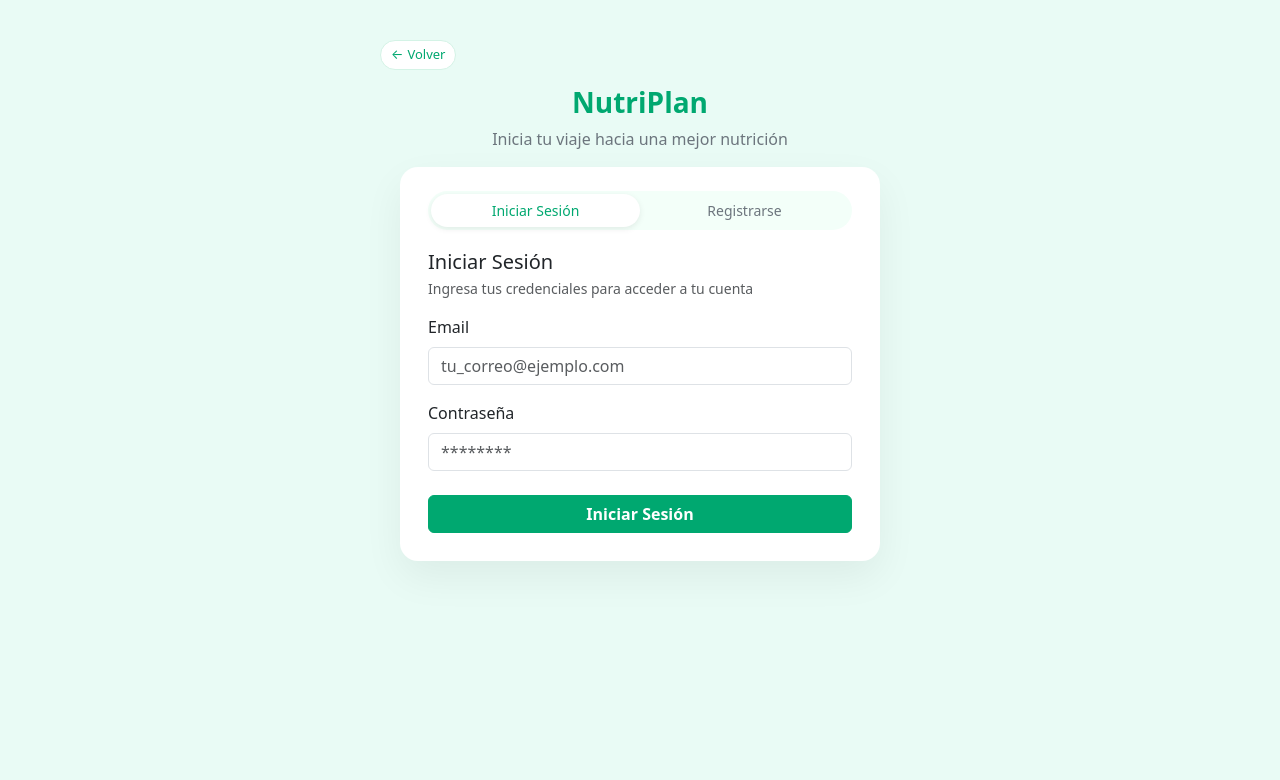
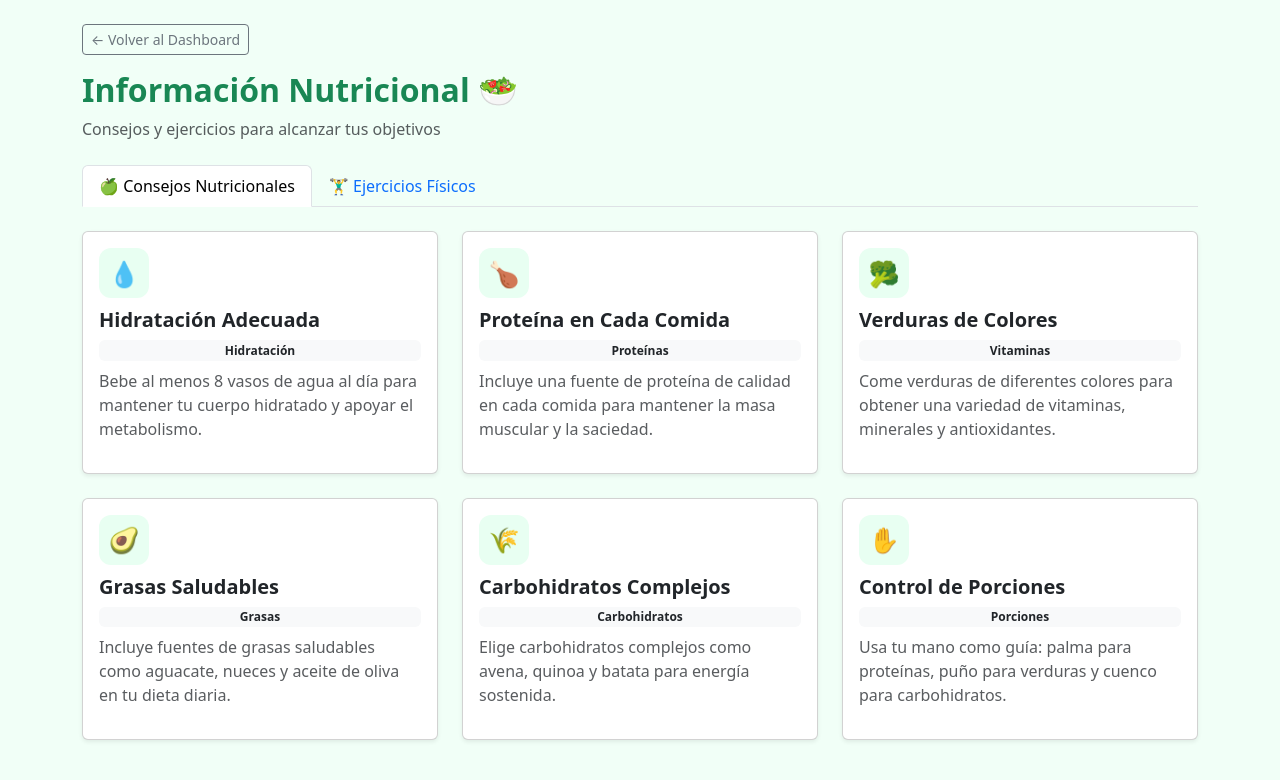
Before and after one commit to carletcruzpineda-code/Proyecto_NutriPlan, a React app in the folder nutriplan/frontend/: page /info in a window 1280 px wide. Before the commit this address led to /login. Shown: the top 780 px of the page. Built offline with nearby package versions, Linux system fonts and the light colour scheme; the HTML template or start-up script is replaced by a standard one.

Commit message:
edicion de dashboard y plan nutricional mas sus respectivos estilos

```diff
--- a/nutriplan/frontend/src/pages/Dashboard.jsx
+++ b/nutriplan/frontend/src/pages/Dashboard.jsx
@@ -1,56 +1,131 @@
-// src/pages/Dashboard.jsx
-import { useContext } from "react";
+import { useContext, useEffect, useState } from "react";
 import { AuthContext } from "../context/AuthContext.jsx";
+import api from "../api/http.js";
 
 export default function Dashboard() {
-  const { usuario } = useContext(AuthContext);
+  const { user } = useContext(AuthContext);
+  const [indicadores, setIndicadores] = useState(null);
+  const [loading, setLoading] = useState(true);
+
+  useEffect(() => {
+    cargarIndicadores();
+  }, []);
+
+  const cargarIndicadores = async () => {
+    try {
+      const resp = await api.get("indicadores/");
+      setIndicadores(resp.data);
+    } catch (error) {
+      console.error(error);
+    } finally {
+      setLoading(false);
+    }
+  };
 
   return (
-    <div>
-      <h2 className="mb-3">Dashboard</h2>
+    <div className="container mt-4">
 
-      <div className="mb-4">
-        <p className="lead mb-1">
-          Bienvenido, <strong>{usuario?.nombre}</strong>
-        </p>
-        <small className="text-muted">Correo: {usuario?.correo}</small>
+      {/* Bienvenida */}
+      <div className="d-flex justify-content-between align-items-center mb-4">
+        <div>
+          <h2 className="fw-bold">¡Hola, {user?.nombre}!</h2>
+          <p className="text-muted">
+            Registra tus comidas y mantén un seguimiento de tu nutrición diaria
+          </p>
+        </div>
+
+        {/* Avatar con inicial */}
+        <div
+          style={{
+            width: 60,
+            height: 60,
+            borderRadius: "50%",
+            background: "#00a870",
+            display: "flex",
+            justifyContent: "center",
+            alignItems: "center",
+            color: "white",
+            fontSize: 26,
+            fontWeight: "bold",
+          }}
+        >
+          {user?.nombre?.charAt(0).toUpperCase()}
+        </div>
       </div>
 
-      <div className="row g-3">
-        <div className="col-md-4">
-          <div className="card shadow-sm h-100">
-            <div className="card-body">
-              <h5 className="card-title">Progreso</h5>
-              <p className="card-text">
-                Aquí mostraremos más adelante tus indicadores de progreso
-                usando el endpoint <code>/indicadores/</code>.
-              </p>
+      {/* Botones principales */}
+      <div className="mb-4 d-flex gap-3">
+        <a href="/info" className="btn btn-outline-success">
+          📘 Información Nutricional
+        </a>
+
+        <button className="btn btn-success">
+          ➕ Agregar Comida
+        </button>
+      </div>
+
+      {/* Grid principal */}
+      <div className="row g-4">
+
+        {/* TARJETA PRINCIPAL TOT NUTRICIONALES */}
+        <div className="col-12">
+          <div className="card p-3 shadow-sm">
+            <h5 className="fw-bold">Totales Nutricionales del Día</h5>
+            <p className="text-muted">Balance nutricional equilibrado</p>
+
+            {/* Indicadores numéricos */}
+            <div className="row text-center mt-3">
+              <div className="col-md-3">
+                <h1 className="text-success">{indicadores?.calorias || 0}</h1>
+                <p>Calorías</p>
+              </div>
+              <div className="col-md-3">
+                <h1 className="text-warning">{indicadores?.proteinas || 0}</h1>
+                <p>Proteínas</p>
+              </div>
+              <div className="col-md-3">
+                <h1 className="text-primary">{indicadores?.carbohidratos || 0}</h1>
+                <p>Carbohidratos</p>
+              </div>
+              <div className="col-md-3">
+                <h1 className="text-danger">{indicadores?.grasas || 0}</h1>
+                <p>Grasas</p>
+              </div>
             </div>
           </div>
         </div>
 
-        <div className="col-md-4">
-          <div className="card shadow-sm h-100">
-            <div className="card-body">
-              <h5 className="card-title">Planes nutricionales</h5>
-              <p className="card-text">
-                Aquí podrás ver y gestionar tus planes de alimentación desde
-                <code> /planes/</code>.
-              </p>
+        {/* Distribución de Macronutrientes */}
+        <div className="col-md-6">
+          <div className="card p-3 shadow-sm h-100">
+            <h5 className="fw-bold">Distribución de Macronutrientes Hoy</h5>
+            <p className="text-muted">Sin datos del día actual</p>
+          </div>
+        </div>
+
+        {/* Gráfica 7 días */}
+        <div className="col-md-6">
+          <div className="card p-3 shadow-sm h-100">
+            <h5 className="fw-bold">Evolución de Calorías (7 días)</h5>
+            <p className="text-muted">Gráfica vendrá aquí…</p>
+          </div>
+        </div>
+
+        {/* Comidas del día */}
+        <div className="col-12">
+          <div className="card p-4 shadow-sm">
+            <h5 className="fw-bold text-center mb-3">No hay comidas registradas</h5>
+            <p className="text-center text-muted">
+              ¡Empieza agregando tu primera comida del día!
+            </p>
+            <div className="text-center">
+              <button className="btn btn-success">
+                ➕ Agregar Primera Comida
+              </button>
             </div>
           </div>
         </div>
 
-        <div className="col-md-4">
-          <div className="card shadow-sm h-100">
-            <div className="card-body">
-              <h5 className="card-title">Artículos</h5>
-              <p className="card-text">
-                Más adelante conectamos esta sección con <code>/articulos/</code>.
-              </p>
-            </div>
-          </div>
-        </div>
       </div>
     </div>
   );
--- /dev/null
+++ b/nutriplan/frontend/src/pages/InfoNutricional.jsx
@@ -0,0 +1,130 @@
+// src/pages/InfoNutricional.jsx
+import { Link } from "react-router-dom";
+import "./info.css";
+
+export default function InfoNutricional() {
+  const consejos = [
+    {
+      icono: "💧",
+      titulo: "Hidratación Adecuada",
+      categoria: "Hidratación",
+      texto: "Bebe al menos 8 vasos de agua al día para mantener tu cuerpo hidratado y apoyar el metabolismo.",
+    },
+    {
+      icono: "🍗",
+      titulo: "Proteína en Cada Comida",
+      categoria: "Proteínas",
+      texto: "Incluye una fuente de proteína de calidad en cada comida para mantener la masa muscular y la saciedad.",
+    },
+    {
+      icono: "🥦",
+      titulo: "Verduras de Colores",
+      categoria: "Vitaminas",
+      texto: "Come verduras de diferentes colores para obtener una variedad de vitaminas, minerales y antioxidantes.",
+    },
+    {
+      icono: "🥑",
+      titulo: "Grasas Saludables",
+      categoria: "Grasas",
+      texto: "Incluye fuentes de grasas saludables como aguacate, nueces y aceite de oliva en tu dieta diaria.",
+    },
+    {
+      icono: "🌾",
+      titulo: "Carbohidratos Complejos",
+      categoria: "Carbohidratos",
+      texto: "Elige carbohidratos complejos como avena, quinoa y batata para energía sostenida.",
+    },
+    {
+      icono: "✋",
+      titulo: "Control de Porciones",
+      categoria: "Porciones",
+      texto: "Usa tu mano como guía: palma para proteínas, puño para verduras y cuenco para carbohidratos.",
+    }
+  ];
+
+  const ejercicios = [
+    {
+      icono: "🚶‍♂️",
+      titulo: "Caminata Rápida",
+      categoria: "Cardio",
+      texto: "Realiza 30 minutos de caminata rápida para mejorar tu resistencia cardiovascular.",
+    },
+    {
+      icono: "🏋️‍♂️",
+      titulo: "Fuerza Básica",
+      categoria: "Fuerza",
+      texto: "Haz ejercicios simples como sentadillas, planchas y flexiones para fortalecer tus músculos.",
+    },
+    {
+      icono: "🧘‍♀️",
+      titulo: "Estiramiento",
+      categoria: "Flexibilidad",
+      texto: "Incluye estiramientos diarios para mejorar la movilidad y reducir tensiones.",
+    },
+  ];
+
+  return (
+    <div className="container py-4">
+
+      {/* VOLVER */}
+      <Link to="/dashboard" className="btn btn-sm btn-outline-secondary mb-3">
+        ← Volver al Dashboard
+      </Link>
+
+      {/* TÍTULO */}
+      <h2 className="fw-bold text-success">Información Nutricional 🥗</h2>
+      <p className="text-muted">Consejos y ejercicios para alcanzar tus objetivos</p>
+
+      {/* TABS */}
+      <ul className="nav nav-tabs mt-4" id="infoTabs">
+        <li className="nav-item">
+          <button className="nav-link active" data-bs-toggle="tab" data-bs-target="#tab1">
+            🍏 Consejos Nutricionales
+          </button>
+        </li>
+        <li className="nav-item">
+          <button className="nav-link" data-bs-toggle="tab" data-bs-target="#tab2">
+            🏋️‍♂️ Ejercicios Físicos
+          </button>
+        </li>
+      </ul>
+
+      {/* CONTENIDO DE TABS */}
+      <div className="tab-content mt-4">
+
+        {/* TAB 1 */}
+        <div className="tab-pane fade show active" id="tab1">
+          <div className="row g-4">
+            {consejos.map((c, i) => (
+              <div className="col-md-4" key={i}>
+                <div className="card shadow-sm p-3 info-card">
+                  <div className="icon-box">{c.icono}</div>
+                  <h5 className="fw-bold">{c.titulo}</h5>
+                  <span className="badge bg-light text-dark mb-2">{c.categoria}</span>
+                  <p className="text-muted">{c.texto}</p>
+                </div>
+              </div>
+            ))}
+          </div>
+        </div>
+
+        {/* TAB 2 */}
+        <div className="tab-pane fade" id="tab2">
+          <div className="row g-4">
+            {ejercicios.map((e, i) => (
+              <div className="col-md-4" key={i}>
+                <div className="card shadow-sm p-3 info-card">
+                  <div className="icon-box">{e.icono}</div>
+                  <h5 className="fw-bold">{e.titulo}</h5>
+                  <span className="badge bg-light text-dark mb-2">{e.categoria}</span>
+                  <p className="text-muted">{e.texto}</p>
+                </div>
+              </div>
+            ))}
+          </div>
+        </div>
+
+      </div>
+    </div>
+  );
+}
--- /dev/null
+++ b/nutriplan/frontend/src/pages/info.css
@@ -0,0 +1,29 @@
+/* Fondo suave */
+body {
+  background-color: #f1fff7 !important;
+}
+
+/* Tarjetas */
+.info-card {
+  border-radius: 18px;
+  transition: 0.2s ease;
+}
+
+.info-card:hover {
+  transform: translateY(-4px);
+  box-shadow: 0 8px 20px rgba(0, 150, 90, 0.15);
+}
+
+/* Iconos */
+.icon-box {
+  width: 50px;
+  height: 50px;
+  background: #e8fff2;
+  color: #008f5a;
+  border-radius: 12px;
+  display: flex;
+  justify-content: center;
+  align-items: center;
+  font-size: 25px;
+  margin-bottom: 10px;
+}
--- a/nutriplan/frontend/src/routes/routes.jsx
+++ b/nutriplan/frontend/src/routes/routes.jsx
@@ -5,6 +5,8 @@ import Register from "../pages/Register.jsx";
 import Dashboard from "../pages/Dashboard.jsx";
 import PrivateRoute from "./PrivateRoute.jsx";
 import MainLayout from "../components/MainLayout.jsx";
+import InfoNutricional from "../pages/InfoNutricional.jsx";
+
 
 export default function AppRoutes() {
   return (
@@ -27,6 +29,8 @@ export default function AppRoutes() {
 
       {/* Cualquier otra ruta */}
       <Route path="*" element={<Navigate to="/" replace />} />
+      <Route path="/info" element={<InfoNutricional />} />
+
     </Routes>
   );
 }
```
